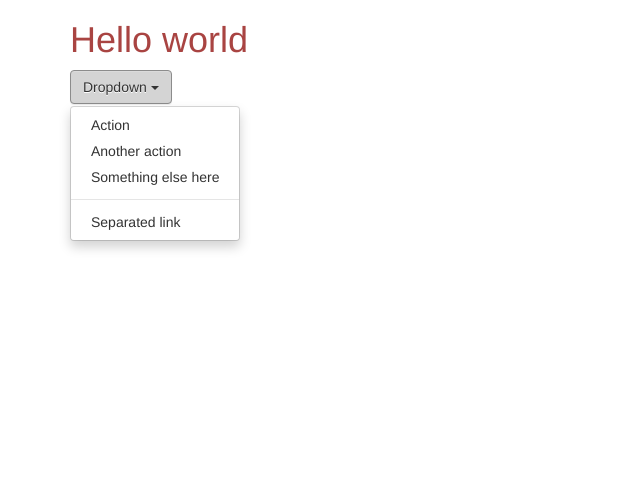
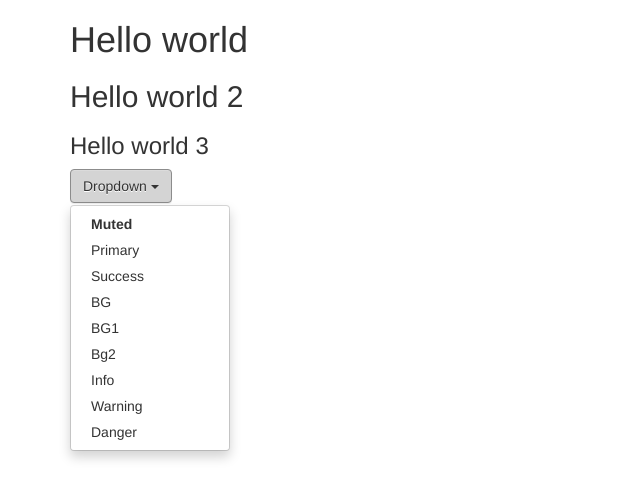
Before and after one commit to AlexTortajada/jquerybootstrap, a plain HTML site: page sessio5.html in a window 1280 px wide. Both pictures are taken after a click on the button "Dropdown". Shown: the whole page, without its empty margins (0-640 px from the left). Drawn offline with nearby package versions, Linux system fonts and the light colour scheme.

Commit message:
session5

```diff
--- a/sessio5.html
+++ b/sessio5.html
@@ -2,6 +2,12 @@
 <html lang="es">
 
 <head>
+    <style>
+        [data-newclass="text-muted"] {
+            font-weight: 700 !important;
+        }
+    </style>
+
     <meta charset="UTF-8" />
     <title>Exemple de JQuery - Inst</title>
     <!-- Latest compiled and minified CSS -->
@@ -11,7 +17,9 @@
 
 <body>
     <div class="container">
-        <h1 class="titol text-danger">Hello world</h1>
+        <h1 class="titol">Hello world</h1>
+        <h2 class="titol">Hello world 2</h2>
+        <h3 class="titol">Hello world 3</h3>
 
         <div class="dropdown">
             <button class="btn btn-default dropdown-toggle" type="button" id="dropdownMenu1" data-toggle="dropdown" aria-haspopup="true" aria-expanded="true">
@@ -19,11 +27,15 @@
     <span class="caret"></span>
   </button>
             <ul class="dropdown-menu" aria-labelledby="dropdownMenu1">
-                <li><a href="#">Action</a></li>
-                <li><a href="#">Another action</a></li>
-                <li><a href="#">Something else here</a></li>
-                <li role="separator" class="divider"></li>
-                <li><a href="#">Separated link</a></li>
+                <li><a href="#" class="colores" data-newclass="text-muted">Muted</a></li>
+                <li><a href="#" class="colores" data-newclass="text-primary">Primary</a></li>
+                <li><a href="#" class="colores" data-newclass="text-success">Success</a></li>
+                <li><a href="#" class="colores" data-newclass="bg-success">BG</a></li>
+                <li><a href="#" class="colores" data-newclass="bg-primary">BG1</a></li>
+                <li><a href="#" class="colores" data-newclass="bg-danger">Bg2</a></li>
+                <li><a href="#" class="colores" data-newclass="text-info">Info</a></li>
+                <li><a href="#" class="colores" data-newclass="text-warning">Warning</a></li>
+                <li><a href="#" class="colores" data-newclass="text-danger">Danger</a></li>
             </ul>
         </div>
     </div>
@@ -32,6 +44,17 @@
     <script src="https://maxcdn.bootstrapcdn.com/bootstrap/3.3.7/js/bootstrap.min.js" integrity="sha384-Tc5IQib027qvyjSMfHjOMaLkfuWVxZxUPnCJA7l2mCWNIpG9mGCD8wGNIcPD7Txa" crossorigin="anonymous"></script>
     <!-- Mi script específico -->
     <script>
+        var anterior;
+
+        $(document).ready(() => {
+            $(".colores").click((e) => {
+                if (anterior)
+                    $(".titol").removeClass(anterior);
+
+                anterior = $(e.target).data("newclass");
+                $(".titol").addClass(anterior);
+            });
+        });
     </script>
 </body>
 
```
